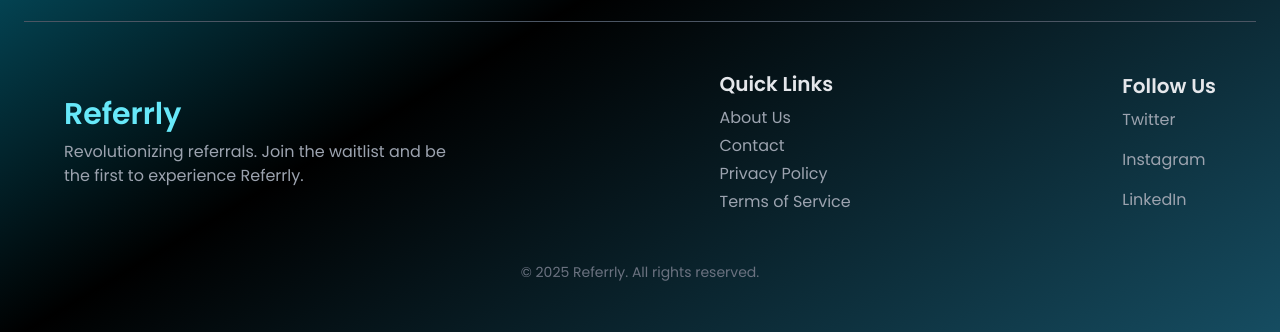
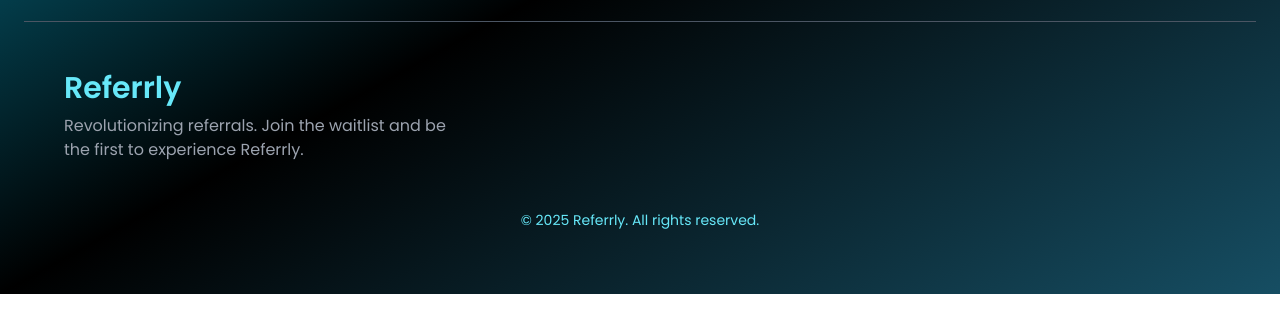
Before and after one commit to MonalikaPatnaik/GetReferred, a Next.js app in the folder networth/: page / in a window 1280 px wide. Shown: the part 1773-2105 px from the top of the page. After the commit the page ends 2067 px from the top, so only its background shows below. Built offline with nearby package versions, Linux system fonts and the light colour scheme; no server answers.

Commit message:
removing paths and unnecessary links

```diff
--- a/networth/app/components/DownloadApp.tsx
+++ b/networth/app/components/DownloadApp.tsx
@@ -46,30 +46,10 @@ const DownloadApp = () => {
           </p>
         </div>
 
-        {/* Quick Links */}
-        <div className="flex flex-col text-center md:text-left mt-8 md:mt-0">
-          <h4 className="text-xl font-semibold text-gray-200 mb-2">Quick Links</h4>
-          <ul className="text-gray-400 space-y-1">
-            <li><a href="/about" className="hover:text-white">About Us</a></li>
-            <li><a href="/contact" className="hover:text-white">Contact</a></li>
-            <li><a href="/privacy" className="hover:text-white">Privacy Policy</a></li>
-            <li><a href="/terms" className="hover:text-white">Terms of Service</a></li>
-          </ul>
-        </div>
-
-        {/* Social Media Links (Vertical) */}
-        <div className="flex flex-col text-center md:text-left mt-8 md:mt-0">
-          <h4 className="text-xl font-semibold text-gray-200 mb-2">Follow Us</h4>
-          <div className="flex flex-col space-y-4">
-            <a href="#" className="text-gray-400 hover:text-white transition">Twitter</a>
-            <a href="#" className="text-gray-400 hover:text-white transition">Instagram</a>
-            <a href="#" className="text-gray-400 hover:text-white transition">LinkedIn</a>
-          </div>
-        </div>
       </div>
 
       {/* Copyright */}
-      <div className="text-center text-gray-500 text-sm mt-12">
+      <div className="text-center text-cyan-300 text-sm mt-12">
         &copy; 2025 Referrly. All rights reserved.
       </div>
     </div>
--- a/networth/app/page.tsx
+++ b/networth/app/page.tsx
@@ -1,8 +1,4 @@
 'use client';
-import Navbar from "./components/Navbar";
-import Footer from "./components/Footer";
-import Home from "./components/Home";
-import Service from "./components/Service";
 import About from "./components/About";
 import ComingSoon from "./components/ComingSoon";
 import DownloadApp from "./components/DownloadApp";
```
